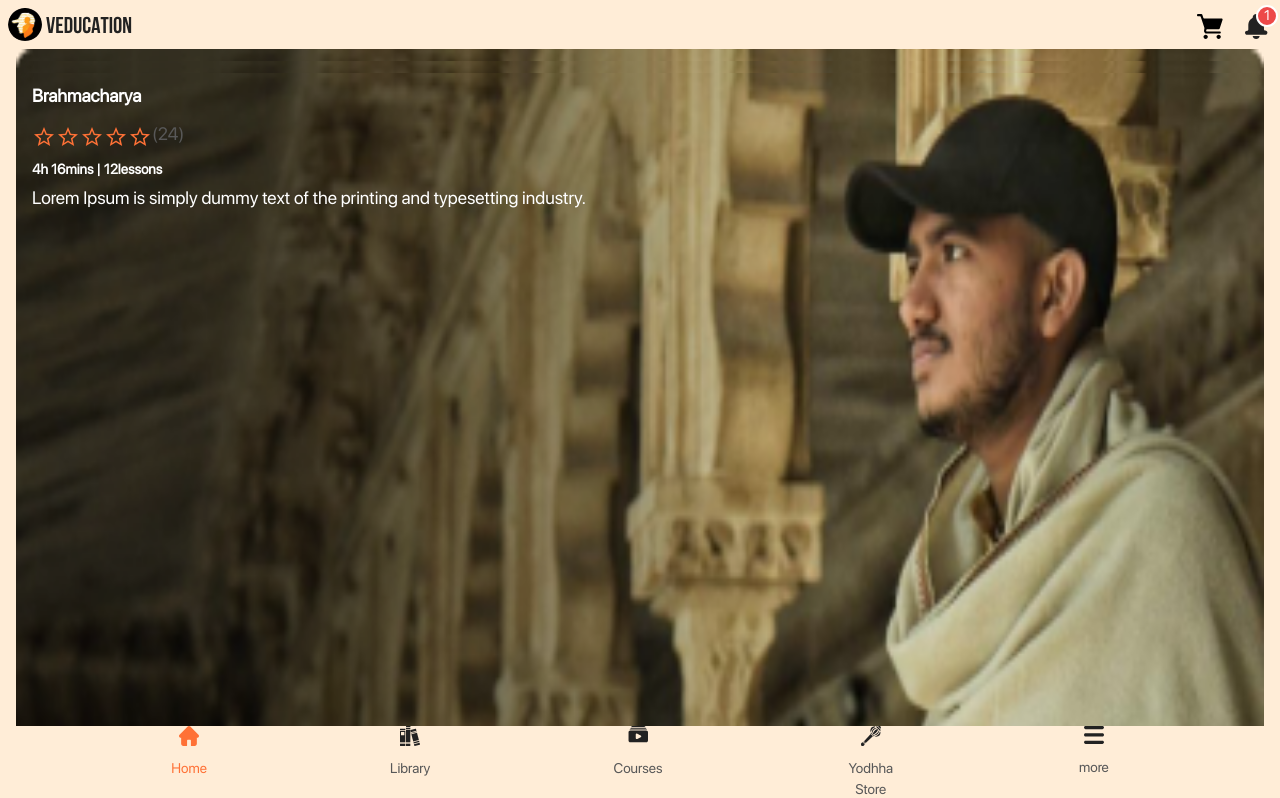
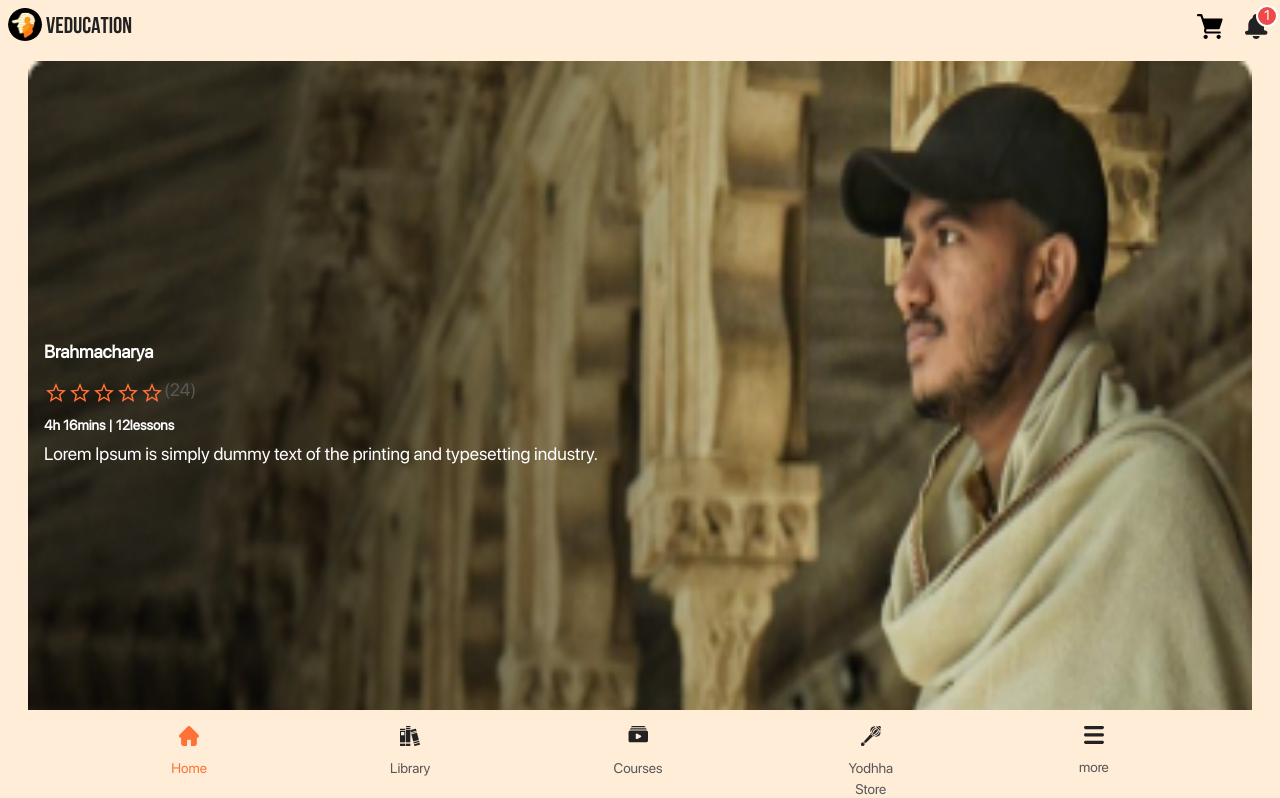
Before and after one commit to special-char/veducation_FE, a Next.js app: page / in a window 1280 px wide. Shown: the top 798 px of the page. Built offline with nearby package versions, Linux system fonts and the light colour scheme; a web font is replaced by a local one.

Commit message:
courseCard component ui fixed

```diff
--- a/src/components/Coursecard/card.module.css
+++ b/src/components/Coursecard/card.module.css
@@ -1,5 +1,5 @@
-/* .cardRoot {
-  @apply grid mx-4 my-2;
+.cardRoot {
+  @apply grid m-3;
   grid-template-columns: 1fr;
   &__image {
     @apply aspect-blog-image relative w-full;
@@ -10,16 +10,16 @@
     grid-column: 1 / -1;
     grid-row: 1 / -1;
     z-index: 10;
-    @apply m-4;
+    @apply my-auto px-4;
   }
   &__title {
     @apply font-bold text-white;
   }
   &__desc {
-    @apply pr-20 line-clamp-2 text-white;
+    @apply line-clamp-2 text-white;
   }
-} */
-.cardRoot {
+}
+/* .cardRoot {
   @apply bg-primary3 w-full relative;
   &__image {
     @apply aspect-video w-full  absolute;
@@ -33,4 +33,4 @@
   &__desc {
     @apply line-clamp-2 text-white;
   }
-}
+} */
--- a/src/components/Coursecard/coursecard.js
+++ b/src/components/Coursecard/coursecard.js
@@ -32,7 +32,7 @@ const carddata = [
 ];
 const Coursecard = () => {
   return (
-    <section className="flex flex-col gap-3">
+    <section className="">
       {carddata.map((val, index) => {
         return (
           <div key={index} className={styles.cardRoot}>
--- a/src/components/Navbar/navbar.module.css
+++ b/src/components/Navbar/navbar.module.css
@@ -1,5 +1,5 @@
 .navBar {
-  @apply flex flex-1 justify-evenly gap-3 fixed w-full bottom-0 bg-background;
+  @apply flex flex-1 justify-evenly gap-3 fixed w-full bottom-0 z-20 pt-4 bg-background;
 
   &__navItem {
     @apply flex max-w-[50px] flex-col items-center;
@@ -8,7 +8,7 @@
       @apply w-5  pb-3;
     }
     &__desc {
-      @apply text-xs text-center
+      @apply text-xs text-center;
     }
   }
 }
```
